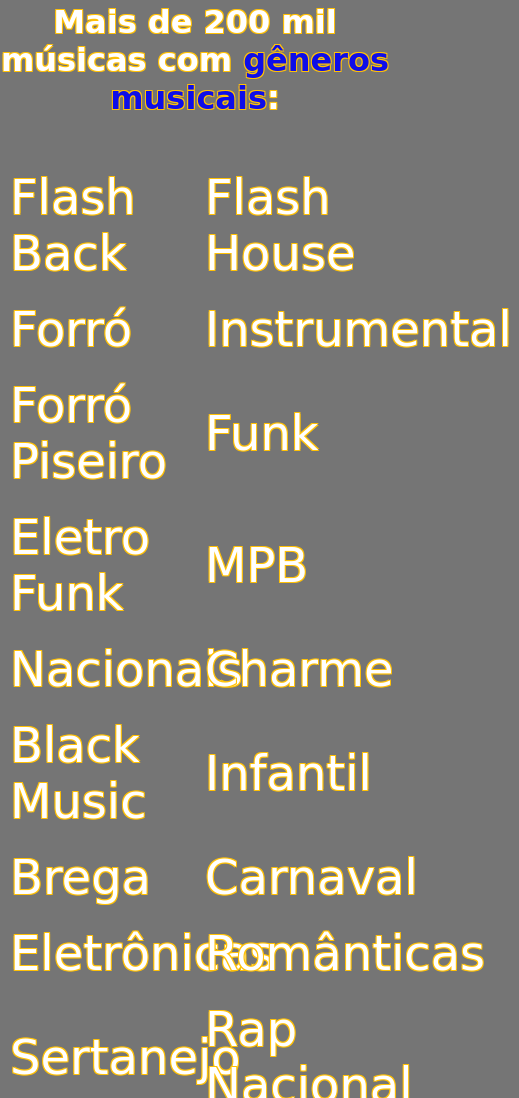
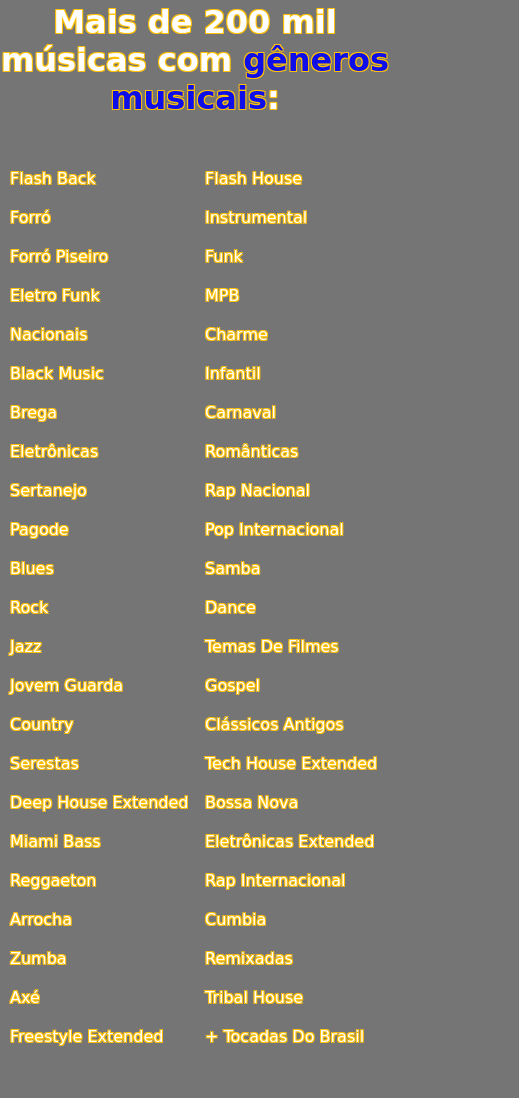
Before and after one commit to kauevette/Projeto-Musica, a plain HTML site: page index.html in a window 390 px wide. Shown: the part 2417-3515 px from the top of the page, 519 px wide, since content can reach past the window. Drawn offline with nearby package versions, Linux system fonts and the light colour scheme; a web font is replaced by a local one.

Commit message:
envio de correção

```diff
--- a/style.css
+++ b/style.css
@@ -875,8 +875,12 @@ body{
         width: 100%;
     }
 
+    .column{
+        font-size: 1rem;
+        text-wrap: nowrap;
+    }
+
     .line26{
-        font-size: 1.5rem;
         padding-left: 0;
         grid-template-columns: repeat(auto-fit, minmax(50vw, 50vw));
         gap: 0;
```
